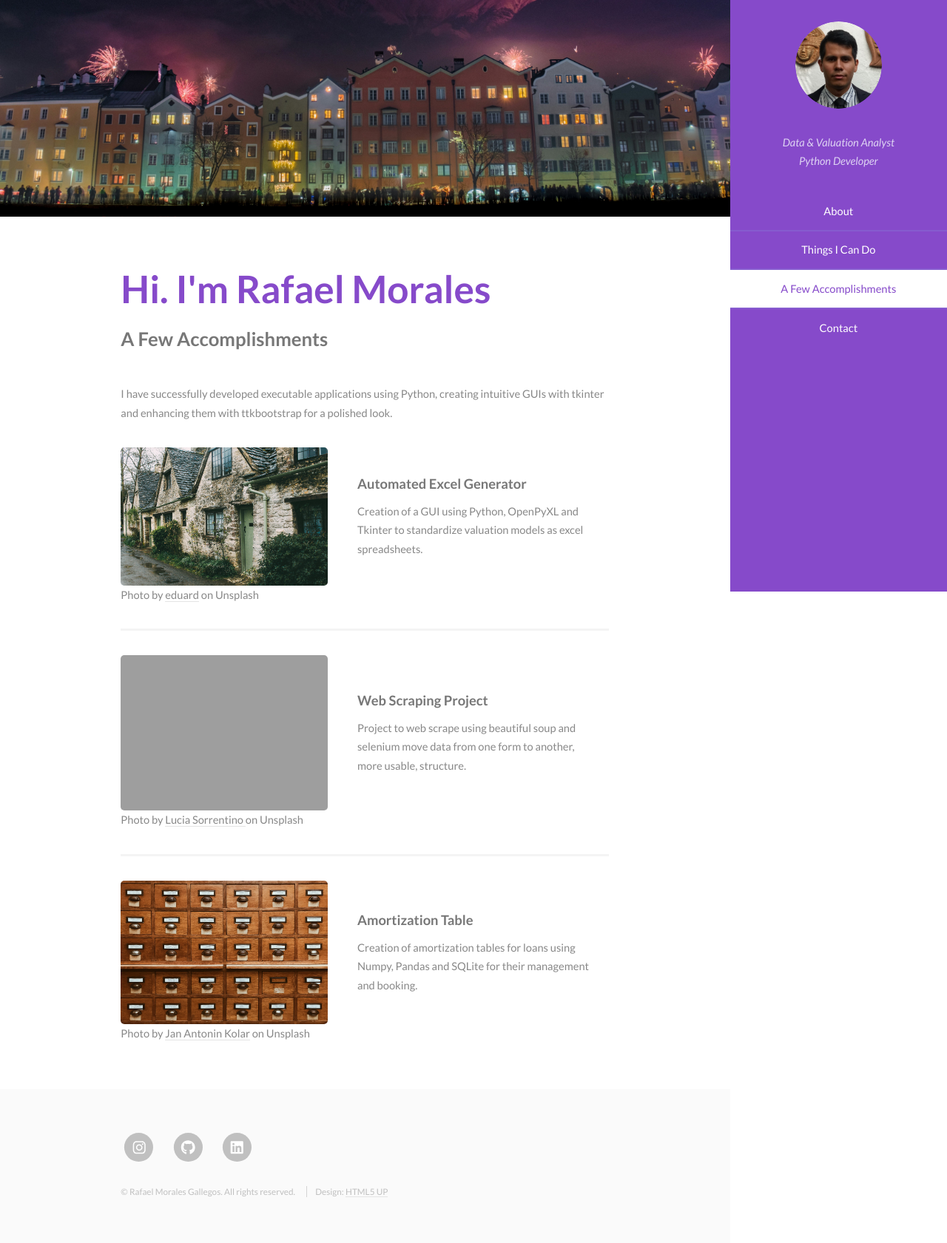
After one commit to RafaelMoralesGallegos/Portfolio-Website, a Flask app: page /projects in a window 1280 px wide. The commit adds this page. Shown: the whole page at 74% size. Run offline with Flask 3, Linux system fonts and the light colour scheme; some libraries are stand-ins or nearby versions; some web fonts are replaced; grey boxes are pictures that could not be loaded.

Commit message:
add projects file

```diff
--- a/app.py
+++ b/app.py
@@ -9,12 +9,19 @@ bootstrap = Bootstrap5(app)
 
 @app.route("/")
 def get_home():
-    return render_template("index.html", section_id="about")
+    return render_template("index.html", section_id="about", active_page="about")
 
 
 @app.route("/skills")
 def skills():
-    return render_template("skills.html", section_id="skills")
+    return render_template("skills.html", section_id="skills", active_page="skills")
+
+
+@app.route("/projects")
+def projects():
+    return render_template(
+        "projects.html", section_id="projects", active_page="projects"
+    )
 
 
 @app.route("/favicon.ico")
--- a/templates/header.html
+++ b/templates/header.html
@@ -38,9 +38,27 @@
       </header>
       <nav id="nav">
         <ul>
-          <li><a href="{{ url_for('get_home') }}" class="active">About</a></li>
-          <li><a href="{{ url_for('skills') }}">Things I Can Do</a></li>
-          <li><a href="#three">A Few Accomplishments</a></li>
+          <li>
+            <a
+              href="{{ url_for('get_home') }}"
+              class="{% if active_page == 'about' %}active{% endif %}"
+              >About</a
+            >
+          </li>
+          <li>
+            <a
+              href="{{ url_for('skills') }}"
+              class="{% if active_page == 'skills' %}active{% endif %}"
+              >Things I Can Do</a
+            >
+          </li>
+          <li>
+            <a
+              href="{{ url_for('projects') }}"
+              class="{% if active_page == 'projects' %}active{% endif %}"
+              >A Few Accomplishments</a
+            >
+          </li>
           <li><a href="#four">Contact</a></li>
         </ul>
       </nav>
--- /dev/null
+++ b/templates/projects.html
@@ -0,0 +1,80 @@
+{% extends 'base.html' %}
+
+<body>
+  {% block subtitle %}A Few Accomplishments {% endblock %} {% block main_text %}
+  <p>
+    I have successfully developed executable applications using Python, creating
+    intuitive GUIs with tkinter and enhancing them with ttkbootstrap for a
+    polished look.
+  </p>
+  <div class="features">
+    <article>
+      <a
+        href="https://unsplash.com/photos/white-and-brown-concrete-house-near-trees-at-daytime-QmU_1X9ZHXo?utm_content=creditCopyText&utm_medium=referral&utm_source=unsplash"
+        class="image"
+        ><img
+          src="{{ url_for('static', filename='assets/img/pic01.jpg') }}"
+          alt=""
+      /></a>
+      <div class="inner">
+        <h4>Automated Excel Generator</h4>
+        <p>
+          Creation of a GUI using Python, OpenPyXL and Tkinter to standardize
+          valuation models as excel spreadsheets.
+        </p>
+      </div>
+      Photo by
+      <a
+        href="https://unsplash.com/@eduardmilitaru?utm_content=creditCopyText&utm_medium=referral&utm_source=unsplash"
+        >eduard</a
+      >
+      on Unsplash
+    </article>
+    <article>
+      <a
+        href="https://unsplash.com/photos/a-piece-of-wood-with-a-hole-in-it-xyTDdXbmjOc?utm_content=creditCopyText&utm_medium=referral&utm_source=unsplash"
+        class="image"
+        ><img
+          src="{{ url_for('static', filename='assets/img/pic02.jpg') }}"
+          alt=""
+      /></a>
+      <div class="inner">
+        <h4>Web Scraping Project</h4>
+        <p>
+          Project to web scrape using beautiful soup and selenium move data from
+          one form to another, more usable, structure.
+        </p>
+      </div>
+      Photo by
+      <a
+        href="https://unsplash.com/@lucia_sorrentino?utm_content=creditCopyText&utm_medium=referral&utm_source=unsplash"
+      >
+        Lucia Sorrentino
+      </a>
+      on Unsplash
+    </article>
+    <article>
+      <a
+        href="https://unsplash.com/photos/brown-wooden-drawer-lRoX0shwjUQ?utm_content=creditCopyText&utm_medium=referral&utm_source=unsplash"
+        class="image"
+        ><img
+          src="{{ url_for('static', filename='assets/img/pic03.jpg') }}"
+          alt=""
+      /></a>
+      <div class="inner">
+        <h4>Amortization Table</h4>
+        <p>
+          Creation of amortization tables for loans using Numpy, Pandas and
+          SQLite for their management and booking.
+        </p>
+      </div>
+      Photo by
+      <a
+        href="https://unsplash.com/@jankolar?utm_content=creditCopyText&utm_medium=referral&utm_source=unsplash"
+        >Jan Antonin Kolar</a
+      >
+      on Unsplash
+    </article>
+  </div>
+  {% endblock %}
+</body>
```
Also changed, not shown: static/assets/img/pic01.jpg (added), static/assets/img/pic03.jpg (added), 1 other file.
